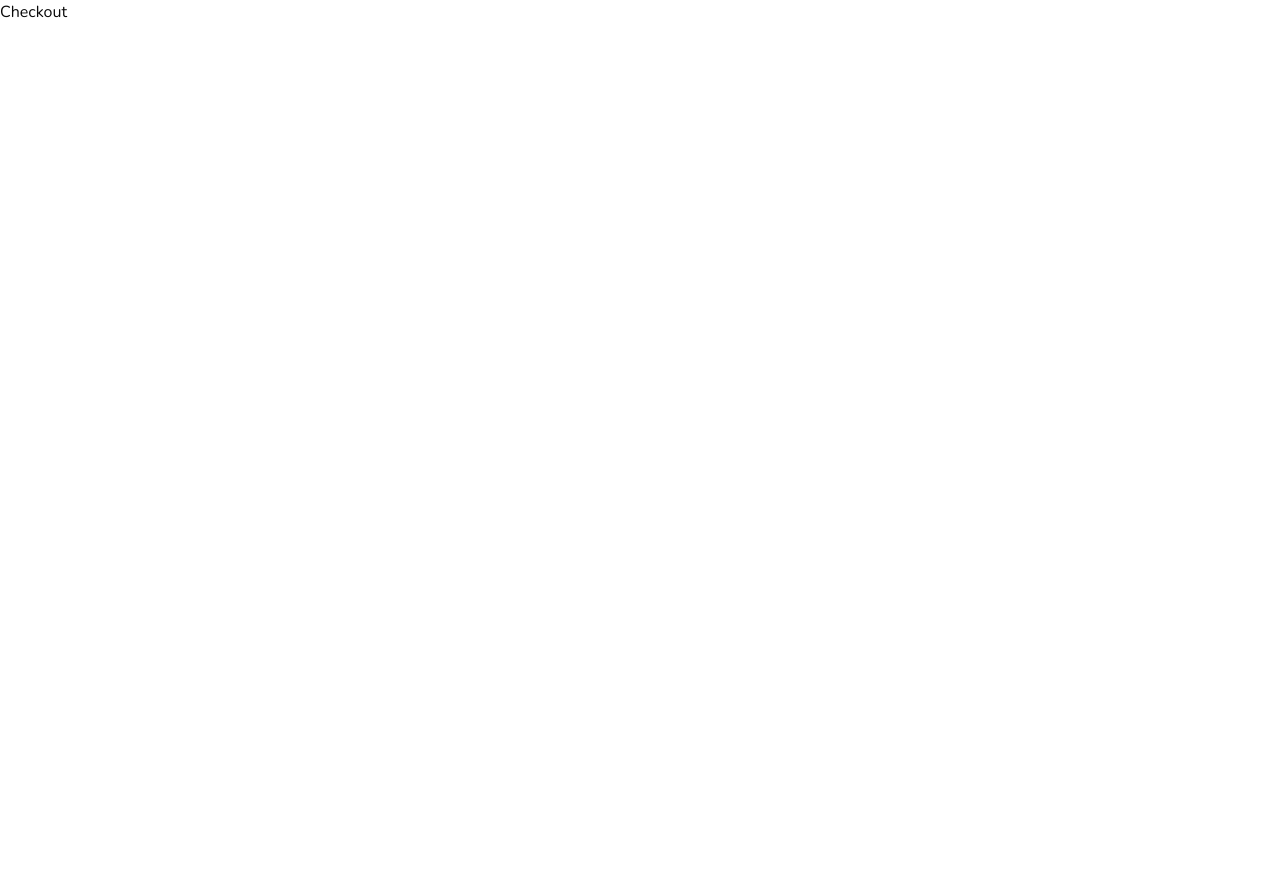
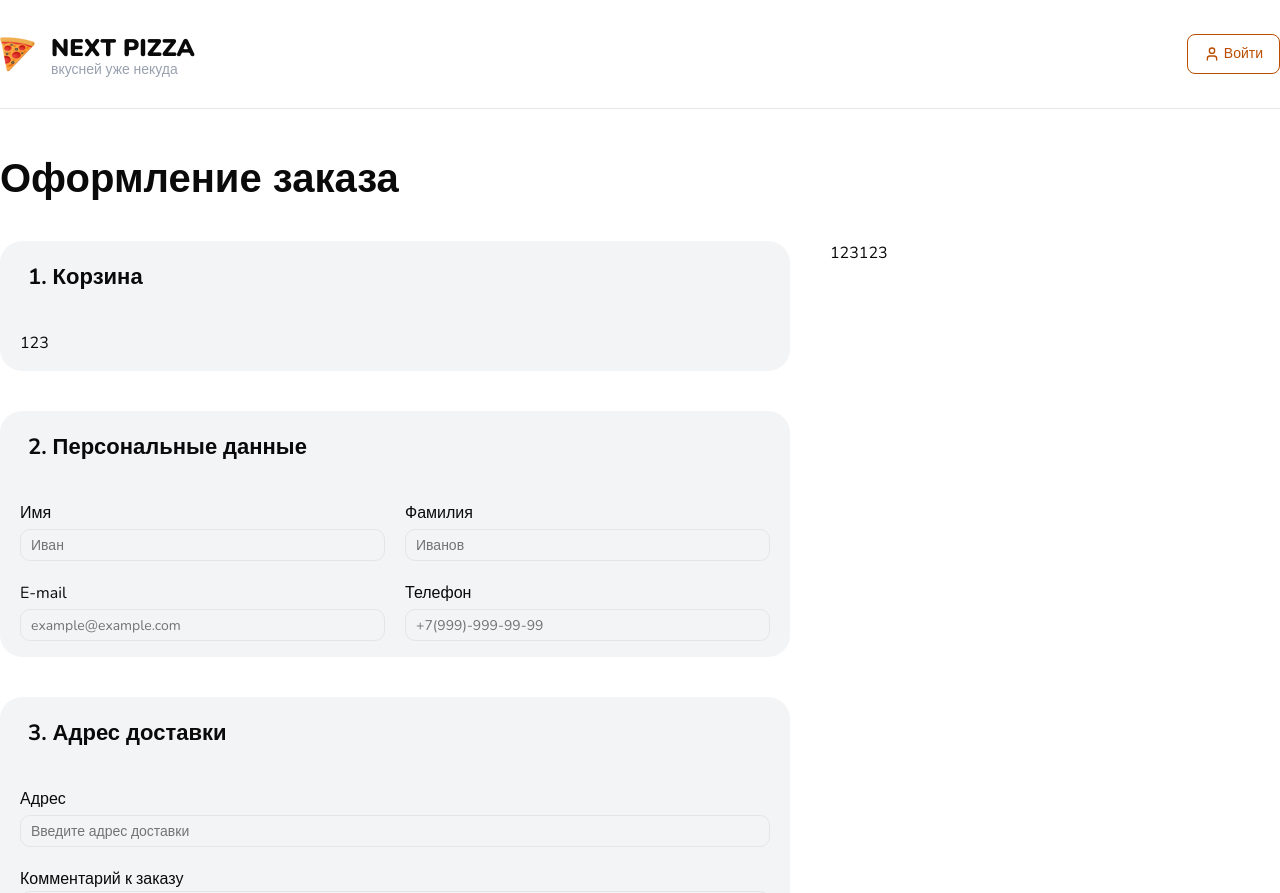
Before and after one commit to danilyakimenko/next-pizza, a Next.js app: page /checkout in a window 1280 px wide. Shown: the top 893 px of the page. Before the commit the page ends 800 px from the top, so only its background shows below. Built offline with nearby package versions, Linux system fonts and the light colour scheme; no server answers.

Commit message:
#91 next-pizza: -CheckoutPage

```diff
--- a/app/(checkout)/checkout/page.tsx
+++ b/app/(checkout)/checkout/page.tsx
@@ -1,3 +1,78 @@
+import { CheckoutCard, Container, Title } from "@/shared/components/shared"
+import { Input, TextArea } from "@/shared/components/ui"
+
 export default function CheckoutPage() {
-  return <div>Checkout</div>
+  return (
+    <Container className="mt-10">
+      <Title
+        className="mb-8 font-extrabold"
+        size="xl"
+        text="Оформление заказа"
+      />
+
+      <div className="flex gap-10">
+        <div className="mb-20 flex flex-1 flex-col gap-10">
+          <CheckoutCard title="1. Корзина">123</CheckoutCard>
+
+          <CheckoutCard title="2. Персональные данные">
+            <div className="grid grid-cols-2 gap-5">
+              <label className="grid gap-1">
+                Имя
+                <Input
+                  className="text-base"
+                  name="firstName"
+                  placeholder="Иван"
+                />
+              </label>
+              <label className="grid gap-1">
+                Фамилия
+                <Input
+                  className="text-base"
+                  name="lastName"
+                  placeholder="Иванов"
+                />
+              </label>
+              <label className="grid gap-1">
+                E-mail
+                <Input
+                  className="text-base"
+                  name="email"
+                  placeholder="example@example.com"
+                />
+              </label>
+              <label className="grid gap-1">
+                Телефон
+                <Input
+                  className="text-base"
+                  name="phone"
+                  placeholder="+7(999)-999-99-99"
+                />
+              </label>
+            </div>
+          </CheckoutCard>
+          <CheckoutCard title="3. Адрес доставки">
+            <div className="flex flex-col gap-5">
+              <label className="grid gap-1">
+                Адрес
+                <Input
+                  className="text-base"
+                  name="address"
+                  placeholder="Введите адрес доставки"
+                />
+              </label>
+              <label>
+                Комментарий к заказу
+                <TextArea
+                  className="text-base"
+                  rows={5}
+                  placeholder="Позвоните перед доставкой, домофон не работает..."
+                />
+              </label>
+            </div>
+          </CheckoutCard>
+        </div>
+        <div className="w-[450px]">123123</div>
+      </div>
+    </Container>
+  )
 }
--- a/app/(checkout)/layout.tsx
+++ b/app/(checkout)/layout.tsx
@@ -1,10 +1,9 @@
 import type { Metadata } from "next"
 import React from "react"
+import { Container, Header } from "@/shared/components/shared"
 
 export const metadata: Metadata = {
   title: "Next Pizza | Корзина",
-  description:
-    "Next Pizza - это онлайн-магазин, где вы можете купить пиццу и другие блюда.",
 }
 
 export default function CheckoutLayout({
@@ -12,5 +11,12 @@ export default function CheckoutLayout({
 }: Readonly<{
   children: React.ReactNode
 }>) {
-  return <main className="min-h-screen bg-[F4F1EE]">{children}</main>
+  return (
+    <>
+      <Container>
+        <Header className="border-b-gray-200" hasSearch={false} hasCart={false} />
+        <main className="min-h-screen bg-[F4F1EE]">{children}</main>
+      </Container>
+    </>
+  )
 }
--- a/app/(dashboard)/layout.tsx
+++ b/app/(dashboard)/layout.tsx
@@ -2,8 +2,6 @@ import type { Metadata } from "next"
 
 export const metadata: Metadata = {
   title: "Next Pizza | Dashboard",
-  description:
-    "Next Pizza - это онлайн-магазин, где вы можете купить пиццу и другие блюда.",
 }
 
 export default function DashboardLayout({
--- a/app/(root)/layout.tsx
+++ b/app/(root)/layout.tsx
@@ -4,8 +4,6 @@ import React from "react"
 
 export const metadata: Metadata = {
   title: "Next Pizza | Home",
-  description:
-    "Next Pizza - это онлайн-магазин, где вы можете купить пиццу и другие блюда.",
 }
 
 export default function RootLayout({
--- a/app/layout.tsx
+++ b/app/layout.tsx
@@ -2,12 +2,18 @@ import React from "react"
 import { Nunito } from "next/font/google"
 import "./globals.css"
 import { Toaster } from "react-hot-toast"
+import type { Metadata } from "next"
 
 const nunito = Nunito({
   subsets: ["cyrillic"],
   variable: "--font-nunito",
   weight: ["400", "500", "600", "700", "800", "900"],
 })
+
+export const metadata: Metadata = {
+  description:
+    "Next Pizza - это онлайн-магазин, где вы можете купить пиццу и другие блюда.",
+}
 
 export default function GlobalLayout({
   children,
--- /dev/null
+++ b/shared/components/shared/CheckoutCard/CheckoutCard.tsx
@@ -0,0 +1,31 @@
+import React from 'react';
+import { cn } from 'cn';
+import { Title } from "@/shared/components/shared"
+
+interface Props {
+  title?: string;
+  endAdornment?: React.ReactNode;
+  className?: string;
+  contentClassName?: string;
+}
+
+export const CheckoutCard: React.FC<React.PropsWithChildren<Props>> = ({
+  title,
+  endAdornment,
+  className,
+  contentClassName,
+  children,
+}) => {
+  return (
+    <div className={cn('bg-gray-100 rounded-3xl', className)}>
+      {title && (
+        <div className="flex items-center justify-between p-5 px-7 border-b border-gray-100">
+          <Title text={title} size="sm" className="font-bold" />
+          {endAdornment}
+        </div>
+      )}
+
+      <div className={cn('px-5 py-4', contentClassName)}>{children}</div>
+    </div>
+  );
+};
--- /dev/null
+++ b/shared/components/shared/CheckoutCard/index.ts
@@ -0,0 +1 @@
+export { CheckoutCard } from './CheckoutCard'
--- a/shared/components/shared/Header/Header.tsx
+++ b/shared/components/shared/Header/Header.tsx
@@ -4,10 +4,17 @@ import { Button } from "@/shared/components/ui"
 import { User } from "lucide-react"
 import Link from "next/link"
 import { CartButton } from "@/shared/components/shared"
+import { cn } from "cn"
 
-export const Header = () => {
+interface Props {
+  className?: string
+  hasSearch?: boolean
+  hasCart?: boolean
+}
+
+export const Header = ({ className, hasSearch = true, hasCart = true }: Props) => {
   return (
-    <header className="border border-b">
+    <header className={cn("border-b", className)}>
       <Container className="flex items-center justify-between py-8">
         <Link className="flex items-center gap-4" href="/">
           <Image src="/logo.png" alt="Logo" width={35} height={35} />
@@ -19,9 +26,11 @@ export const Header = () => {
           </div>
         </Link>
 
-        <div className="mx-10 flex-1">
-          <SearchInput />
-        </div>
+        {hasSearch && (
+          <div className="mx-10 flex-1">
+            <SearchInput />
+          </div>
+        )}
 
         <div className="flex items-center gap-3">
           <Button className="flex items-center gap-1" variant="outline">
@@ -29,7 +38,7 @@ export const Header = () => {
             Войти
           </Button>
 
-          <CartButton />
+          {hasCart && <CartButton />}
         </div>
       </Container>
     </header>
--- a/shared/components/shared/index.ts
+++ b/shared/components/shared/index.ts
@@ -23,3 +23,4 @@ export { CartDrawerItem } from './CartDrawerItem'
 export { CountButton } from './CountButton'
 export { CountIconButton } from './CountIconButton'
 export { ProductForm } from './ProductForm'
+export { CheckoutCard } from './CheckoutCard'
--- /dev/null
+++ b/shared/components/ui/TextArea/TextArea.tsx
@@ -0,0 +1,17 @@
+import * as React from "react"
+import { cn } from "cn"
+
+function TextArea({ className, ...props }: React.ComponentProps<"textarea">) {
+  return (
+    <textarea
+      data-slot="textarea"
+      className={cn(
+        "flex field-sizing-content min-h-16 w-full rounded-lg border border-input bg-transparent px-2.5 py-2 text-base transition-colors outline-none placeholder:text-muted-foreground focus-visible:border-ring focus-visible:ring-3 focus-visible:ring-ring/50 disabled:cursor-not-allowed disabled:bg-input/50 disabled:opacity-50 aria-invalid:border-destructive aria-invalid:ring-3 aria-invalid:ring-destructive/20 md:text-sm dark:bg-input/30 dark:disabled:bg-input/80 dark:aria-invalid:border-destructive/50 dark:aria-invalid:ring-destructive/40",
+        className
+      )}
+      {...props}
+    />
+  )
+}
+
+export { TextArea }
--- /dev/null
+++ b/shared/components/ui/TextArea/index.ts
@@ -0,0 +1 @@
+export { TextArea } from "./TextArea"
--- a/shared/components/ui/index.ts
+++ b/shared/components/ui/index.ts
@@ -8,3 +8,4 @@ export { Select } from './Select'
 export { Skeleton } from './Skeleton'
 export { Slider } from './Slider'
 export * from './Sheet'
+export { TextArea } from './TextArea'
```
